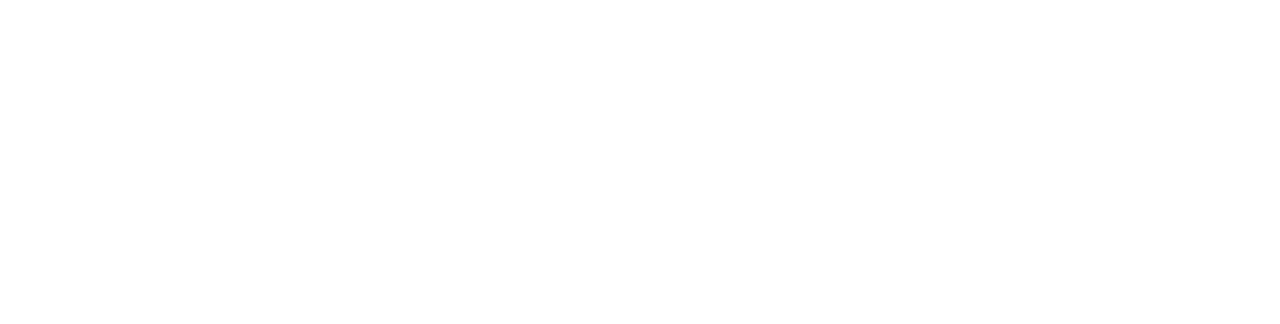
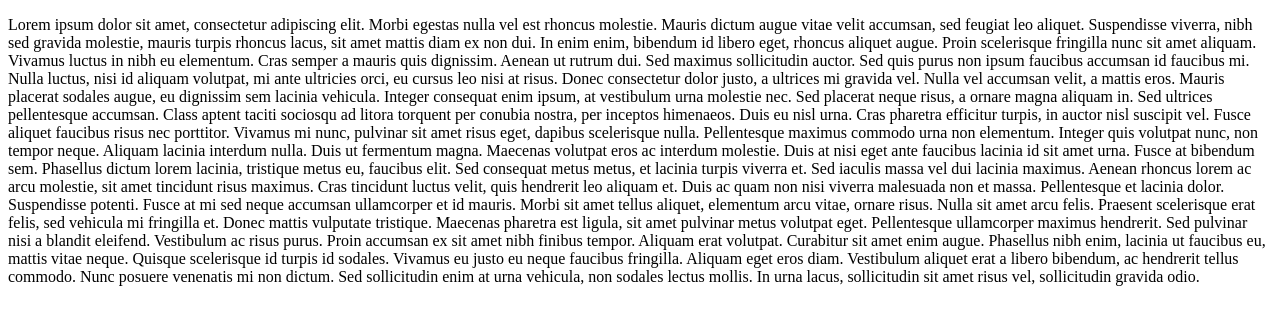
Before and after one commit to Naenoh/xrd-winrates, a plain HTML site: page index.html in a window 1280 px wide. Drawn offline with Linux system fonts and the light colour scheme.

Commit message:
lorem ipsum

```diff
--- a/index.html
+++ b/index.html
@@ -5,6 +5,16 @@
     <title>Title</title>
 </head>
 <body>
+<p>
 
+    Lorem ipsum dolor sit amet, consectetur adipiscing elit. Morbi egestas nulla vel est rhoncus molestie. Mauris dictum augue vitae velit accumsan, sed feugiat leo aliquet. Suspendisse viverra, nibh sed gravida molestie, mauris turpis rhoncus lacus, sit amet mattis diam ex non dui. In enim enim, bibendum id libero eget, rhoncus aliquet augue. Proin scelerisque fringilla nunc sit amet aliquam. Vivamus luctus in nibh eu elementum. Cras semper a mauris quis dignissim. Aenean ut rutrum dui. Sed maximus sollicitudin auctor.
+
+    Sed quis purus non ipsum faucibus accumsan id faucibus mi. Nulla luctus, nisi id aliquam volutpat, mi ante ultricies orci, eu cursus leo nisi at risus. Donec consectetur dolor justo, a ultrices mi gravida vel. Nulla vel accumsan velit, a mattis eros. Mauris placerat sodales augue, eu dignissim sem lacinia vehicula. Integer consequat enim ipsum, at vestibulum urna molestie nec. Sed placerat neque risus, a ornare magna aliquam in. Sed ultrices pellentesque accumsan.
+
+    Class aptent taciti sociosqu ad litora torquent per conubia nostra, per inceptos himenaeos. Duis eu nisl urna. Cras pharetra efficitur turpis, in auctor nisl suscipit vel. Fusce aliquet faucibus risus nec porttitor. Vivamus mi nunc, pulvinar sit amet risus eget, dapibus scelerisque nulla. Pellentesque maximus commodo urna non elementum. Integer quis volutpat nunc, non tempor neque. Aliquam lacinia interdum nulla. Duis ut fermentum magna. Maecenas volutpat eros ac interdum molestie. Duis at nisi eget ante faucibus lacinia id sit amet urna. Fusce at bibendum sem. Phasellus dictum lorem lacinia, tristique metus eu, faucibus elit. Sed consequat metus metus, et lacinia turpis viverra et. Sed iaculis massa vel dui lacinia maximus. Aenean rhoncus lorem ac arcu molestie, sit amet tincidunt risus maximus.
+
+    Cras tincidunt luctus velit, quis hendrerit leo aliquam et. Duis ac quam non nisi viverra malesuada non et massa. Pellentesque et lacinia dolor. Suspendisse potenti. Fusce at mi sed neque accumsan ullamcorper et id mauris. Morbi sit amet tellus aliquet, elementum arcu vitae, ornare risus. Nulla sit amet arcu felis. Praesent scelerisque erat felis, sed vehicula mi fringilla et. Donec mattis vulputate tristique.
+
+    Maecenas pharetra est ligula, sit amet pulvinar metus volutpat eget. Pellentesque ullamcorper maximus hendrerit. Sed pulvinar nisi a blandit eleifend. Vestibulum ac risus purus. Proin accumsan ex sit amet nibh finibus tempor. Aliquam erat volutpat. Curabitur sit amet enim augue. Phasellus nibh enim, lacinia ut faucibus eu, mattis vitae neque. Quisque scelerisque id turpis id sodales. Vivamus eu justo eu neque faucibus fringilla. Aliquam eget eros diam. Vestibulum aliquet erat a libero bibendum, ac hendrerit tellus commodo. Nunc posuere venenatis mi non dictum. Sed sollicitudin enim at urna vehicula, non sodales lectus mollis. In urna lacus, sollicitudin sit amet risus vel, sollicitudin gravida odio. </p>
 </body>
 </html>
```
